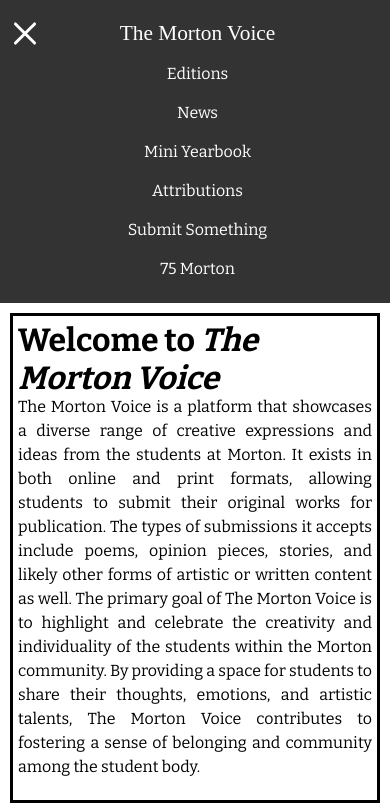
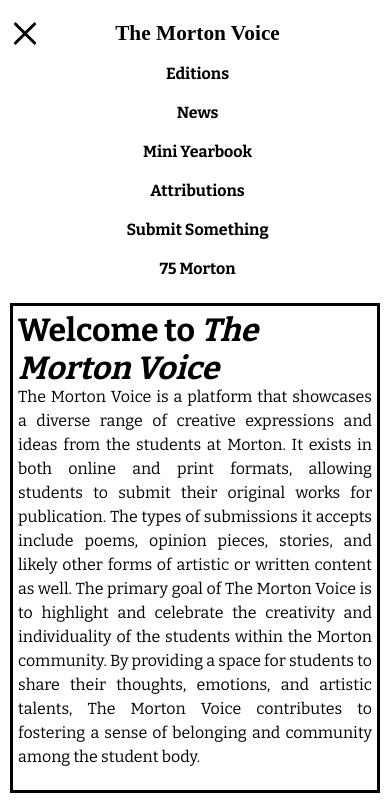
Before and after one commit to mortonvoice/mortonvoice, a plain HTML site: page index.html in a window 390 px wide. Both pictures are taken after a click on the element 25 px from the left and 32 px from the top of the page. Shown: the top 803 px of the page. Drawn offline with nearby package versions, Linux system fonts and the light colour scheme; a script that the page names is missing; a web font is replaced by a local one.

Commit message:
Add files via upload

```diff
--- a/index.html
+++ b/index.html
@@ -20,12 +20,14 @@
 
         <ul class="nav">
             <li class="nav-item"><a href="index.html" class="header nav-item-link">The Morton Voice</a></li>
+            <div class="hidden-on-mobile-wrapper">
                 <li class="nav-item hidden-on-mobile"><a class="nav-item-link" href="editions.html">Editions</a></li>
                 <li class="nav-item hidden-on-mobile"><a class="nav-item-link" href="news.html">News</a></li>
                 <li class="nav-item hidden-on-mobile"><a class="nav-item-link" href="yearbook.html">Mini Yearbook</a></li>
                 <li class="nav-item hidden-on-mobile"><a class="nav-item-link" href="attributions.html">Attributions</a></li>
                 <li class="nav-item hidden-on-mobile"><a class="nav-item-link" href="submit.html">Submit Something</a></li>
                 <li class="nav-item hidden-on-mobile"><a class="nav-item-link" href="https://www.75morton.org" target="_blank">75 Morton</a></li>
+            </div>
         </ul>
     </nav>
 
--- a/javascript/translate.js
+++ b/javascript/translate.js
@@ -3,6 +3,7 @@ window.gtranslateSettings =
     "default_language": "en",
     "native_language_names": true,
     "languages": ["en", "es", "zh-TW", "ru"],
+    "detect_browser_language": true,
     "wrapper_selector": ".gtranslate_wrapper",
     "flag_size": 24,
     "switcher_open_direction": "top"
--- a/style/menu-icon.css
+++ b/style/menu-icon.css
@@ -5,7 +5,7 @@
     display: none;
     width: 30px;
     height: 3px;
-    background-color: white;
+    background: black;
     margin: 8px 0;
     border-radius: 5px;
     transition: 400ms;
--- a/style/style.css
+++ b/style/style.css
@@ -26,7 +26,6 @@ body {
     margin: 0;
     padding: 0;
     list-style-type: none;
-    background-color: #333;
     padding: 15px;
     padding-left: 0;
 }
@@ -36,19 +35,25 @@ body {
 }
 
 .nav-item-link {
-    color: white;
+    color: black;
     text-decoration: none;
+    font-weight: bold;
     padding: 15px 16px;
     font-size: 12pt;
 }
 
 .nav-item-link:hover {
-    background-color: #222;
+    text-decoration: underline;
+}
+
+.hidden-on-mobile-wrapper{
+    float: right;
 }
 
 .intro {
     margin: 10px;
     margin-bottom: 0;
+    margin-top: 0;
 }
 
 iframe {
@@ -185,7 +190,11 @@ iframe.hidden {
     }
 
     .change.hidden-on-mobile {
-        display: block;
+        display: inline-block;
+    }
+
+    .hidden-on-mobile-wrapper{
+        float: none;
     }
 
     .grid {
```
Also changed, not shown: attributions.html (+2 -0 lines), editions.html (+2 -0 lines), news.html (+2 -0 lines), piece.html (+2 -0 lines), submit.html (+2 -0 lines), yearbook.html (+2 -0 lines). Lines whose indentation alone changed are shown as unchanged.
